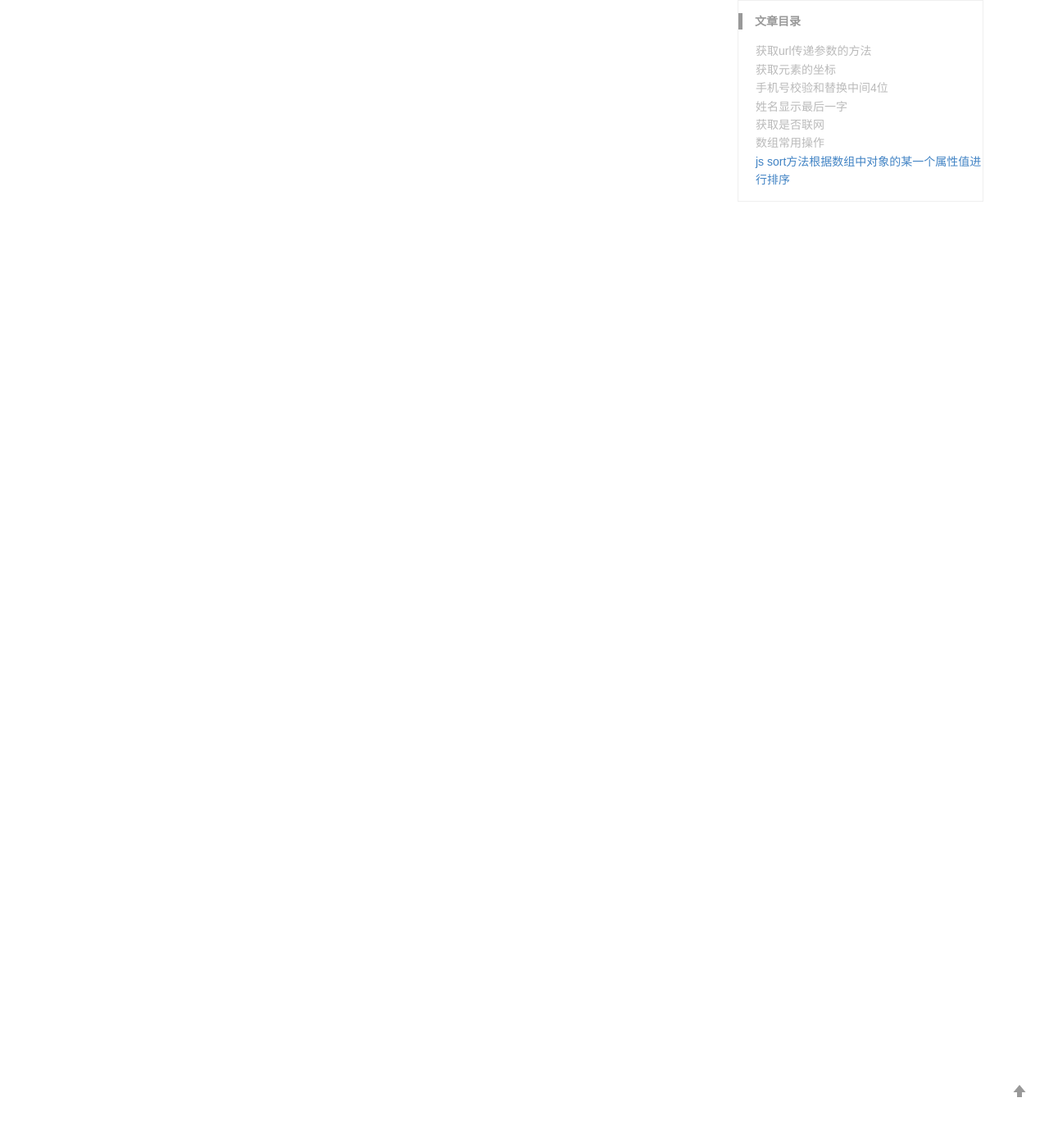
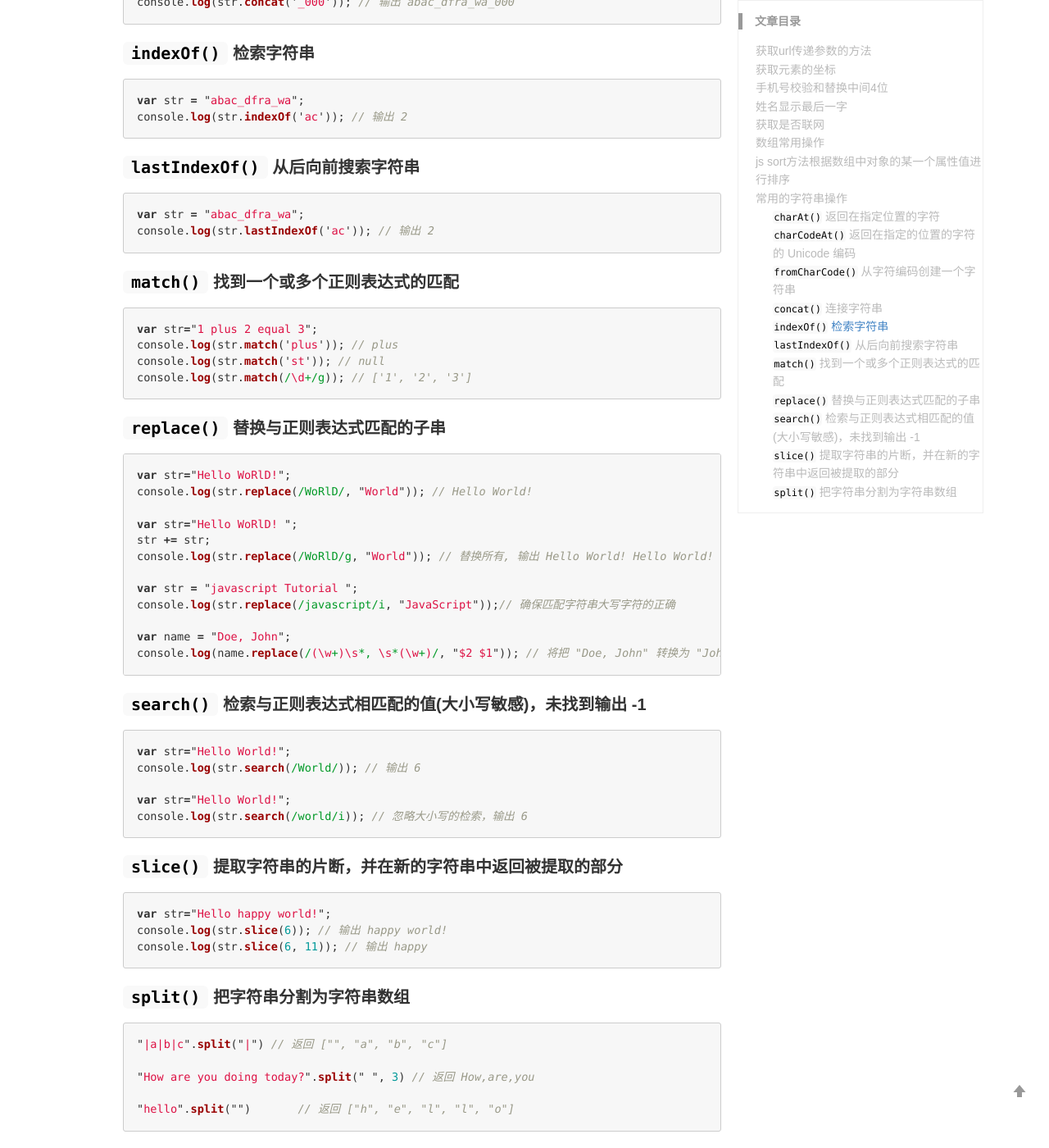
Before and after one commit to iamjichao/iamjichao.github.io, a Jekyll site: the page built from _posts/2018-11-24-js-functions.md, in a window 1280 px wide and 1400 px high, scrolled down 3010 px. Shown: the whole window at 82% size. Built offline with Jekyll 4.4.1, drawn with Linux system fonts in a browser that asks for light colours; comment, search, counter and statistics services are not loaded; some of the changed text lies outside the part shown.

Commit message:
Update pages and posts

````diff
--- a/_includes/header.html
+++ b/_includes/header.html
@@ -73,7 +73,7 @@
 <body class="{{ page.class }}" data-mz="{{ page.class }}">
     <header class="site-header">
         <div class="container">
-            <h1><a href="{{ site.url }}/" title="{{ site.title }}"><span class="octicon octicon-mark-github"></span> {{ site.title }}</a></h1>
+            <h1><a href="{{ site.url }}/" title="{{ site.title }}" style="font-size:96%"><span class="octicon octicon-mark-github"></span> {{ site.title }}</a></h1>
             <button class="collapsed mobile-visible" type="button" onclick="toggleMenu();">
               <span class="icon-bar"></span>
               <span class="icon-bar"></span>
--- a/_posts/2018-11-24-js-functions.md
+++ b/_posts/2018-11-24-js-functions.md
@@ -11,10 +11,10 @@
 
 ```js
 function getUrlParam (name) {
-    var reg = new RegExp("(^|&)" + name + "=([^&]*)(&|$)");
-    var r = window.location.search.substr(1).match(reg);
-    if (r != null) return unescape(r[2]);
-    return null;
+  var reg = new RegExp("(^|&)" + name + "=([^&]*)(&|$)");
+  var r = window.location.search.substr(1).match(reg);
+  if (r != null) return unescape(r[2]);
+  return null;
 }
 ```
 
@@ -24,15 +24,15 @@
 ```js
 // 获取元素的纵坐标（相对于窗口）
 function getTop (obj) {
-    var offset = obj.offsetTop;
-    if (obj.offsetParent != null) offset += getTop(obj.offsetParent);
-    return offset;
+  var offset = obj.offsetTop;
+  if (obj.offsetParent != null) offset += getTop(obj.offsetParent);
+  return offset;
 }
 // 获取元素的横坐标（相对于窗口）
 function getLeft (obj) {
-    var offset = obj.offsetLeft;
-    if (obj.offsetParent != null) offset += getLeft(obj.offsetParent);
-    return offset;
+  var offset = obj.offsetLeft;
+  if (obj.offsetParent != null) offset += getLeft(obj.offsetParent);
+  return offset;
 }
 ```
 
@@ -99,17 +99,114 @@
 
 ```js
 var arr = [
-    {name: 'a', age: 10},
-    {name: 'b', age: 20},
-    {name: 'c', age: 30}
+  {name: 'a', age: 10},
+  {name: 'b', age: 20},
+  {name: 'c', age: 30}
 ];
 
 function compare(property){
-    return function(a,b){
-        var value1 = a[property];
-        var value2 = b[property];
-        return value1 - value2;
-    }
+  return function(a,b){
+    var value1 = a[property];
+    var value2 = b[property];
+    return value1 - value2;
+  }
 }
-console.log(arr.sort(compare('age')))
+console.log(arr.sort(compare('age')));
 ```
+
+### 常用的字符串操作
+---
+
+#### `charAt()` 返回在指定位置的字符
+<!--more-->
+```js
+var str = "abac_dfra_wa";
+console.log(str.charAt(3)); // 输出 c
+```
+#### `charCodeAt()` 返回在指定的位置的字符的 Unicode 编码
+
+```js
+var str = "abac_dfra_wa";
+console.log(str.charCodeAt(3)); // 输出 99
+```
+
+#### `fromCharCode()` 从字符编码创建一个字符串
+
+```js
+console.log(String.fromCharCode(72,69,76,76,79)); // 输出 HELLO
+```
+
+#### `concat()` 连接字符串
+
+```js
+var str = "abac_dfra_wa";
+console.log(str.concat('_000')); // 输出 abac_dfra_wa_000
+```
+
+#### `indexOf()` 检索字符串
+
+```js
+var str = "abac_dfra_wa";
+console.log(str.indexOf('ac')); // 输出 2
+```
+
+#### `lastIndexOf()` 从后向前搜索字符串
+
+```js
+var str = "abac_dfra_wa";
+console.log(str.lastIndexOf('ac')); // 输出 2
+```
+
+#### `match()` 找到一个或多个正则表达式的匹配
+
+```js
+var str="1 plus 2 equal 3";
+console.log(str.match('plus')); // plus
+console.log(str.match('st')); // null
+console.log(str.match(/\d+/g)); // ['1', '2', '3']
+```
+
+#### `replace()` 替换与正则表达式匹配的子串
+
+```js
+var str="Hello WoRlD!";
+console.log(str.replace(/WoRlD/, "World")); // Hello World!
+
+var str="Hello WoRlD! ";
+str += str;
+console.log(str.replace(/WoRlD/g, "World")); // 替换所有, 输出 Hello World! Hello World!
+
+var str = "javascript Tutorial ";
+console.log(str.replace(/javascript/i, "JavaScript"));// 确保匹配字符串大写字符的正确
+
+var name = "Doe, John";
+console.log(name.replace(/(\w+)\s*, \s*(\w+)/, "$2 $1")); // 将把 "Doe, John" 转换为 "John Doe" 的形式
+```
+
+#### `search()`  检索与正则表达式相匹配的值(大小写敏感)，未找到输出 -1
+
+```js
+var str="Hello World!";
+console.log(str.search(/World/)); // 输出 6
+
+var str="Hello World!";
+console.log(str.search(/world/i)); // 忽略大小写的检索，输出 6
+```
+
+#### `slice()` 提取字符串的片断，并在新的字符串中返回被提取的部分
+
+```js
+var str="Hello happy world!";
+console.log(str.slice(6)); // 输出 happy world!
+console.log(str.slice(6, 11)); // 输出 happy
+```
+
+#### `split()` 把字符串分割为字符串数组
+
+```js
+"|a|b|c".split("|") // 返回 ["", "a", "b", "c"]
+
+"How are you doing today?".split(" ", 3) // 返回 How,are,you
+
+"hello".split("")	// 返回 ["h", "e", "l", "l", "o"]
+```
````
